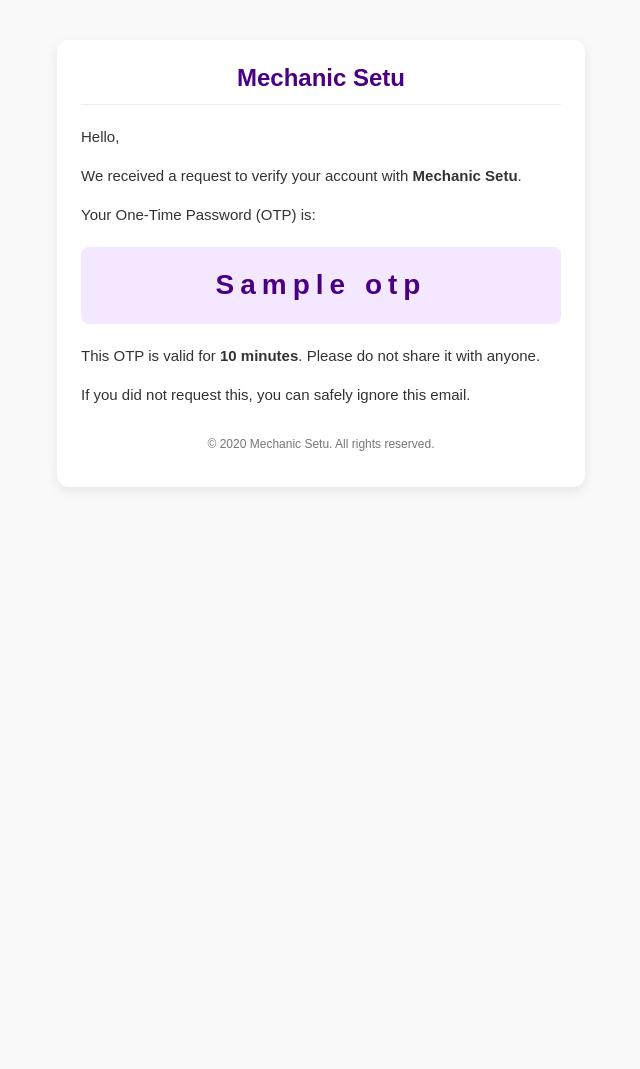
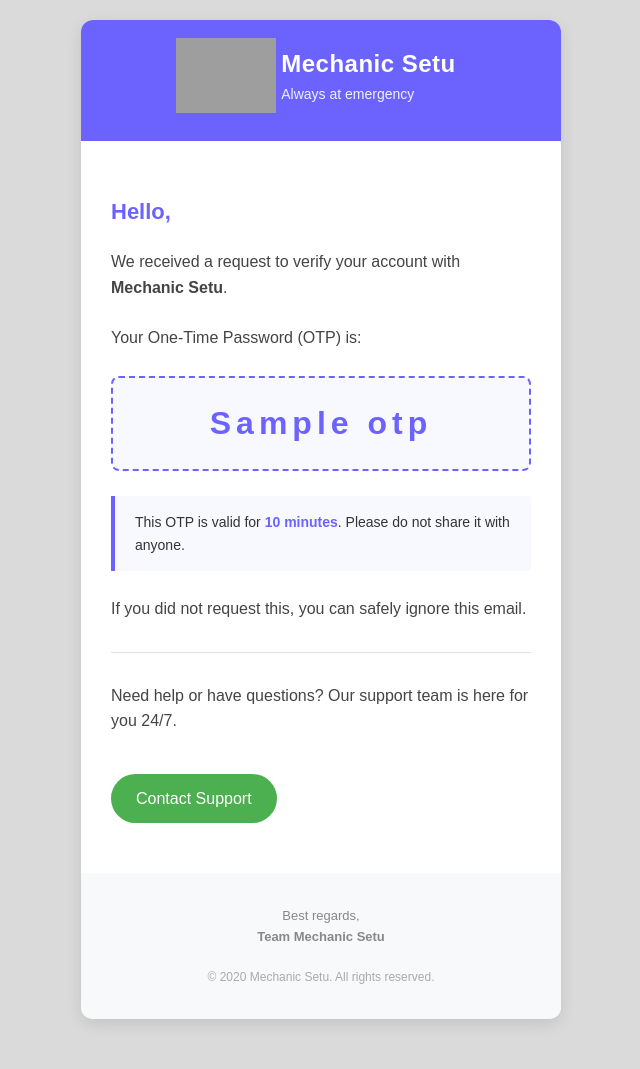
Before and after one commit to Dhruv9512/Mechanic-Setu, a Django app: template users/templates/Otp_Verification.html in a window 1280 px wide. Shown: the whole page, without its empty margins (319-959 px from the left). Before the commit the page ends 489 px from the top, so only its background shows below. Run offline with Django 5.2, Linux system fonts and the light colour scheme; the template is opened without the code that fills it: most values are stand-ins (such as "Sample title", 1, 10 or a date in 2020); parts of the project's set-up code (start-up, migrations or seed data) failed here and were passed over; grey boxes are pictures that could not be loaded.

Commit message:
email design get improve

```diff
--- a/users/templates/Otp_Verification.html
+++ b/users/templates/Otp_Verification.html
@@ -1,97 +1,66 @@
 <!DOCTYPE html>
 <html lang="en">
 <head>
-  <meta charset="UTF-8" />
-  <meta name="viewport" content="width=device-width, initial-scale=1.0"/>
-  <title>OTP Verification - Mechanic Setu</title>
-  <style>
-    body {
-      background-color: #f9f9f9;
-      font-family: Arial, sans-serif;
-      margin: 0;
-      padding: 0;
-    }
-    .container {
-      max-width: 480px;
-      margin: 40px auto;
-      background: #ffffff;
-      border-radius: 12px;
-      padding: 24px;
-      box-shadow: 0px 4px 12px rgba(0,0,0,0.08);
-    }
-    .brand {
-      text-align: center;
-      padding-bottom: 12px;
-      border-bottom: 1px solid #eee;
-      margin-bottom: 20px;
-    }
-    .brand h1 {
-      font-size: 24px;
-      margin: 0;
-      color: #4b0082; /* Purple theme */
-    }
-    .otp-box {
-      text-align: center;
-      background: #f3e8ff;
-      color: #4b0082;
-      font-size: 28px;
-      font-weight: bold;
-      letter-spacing: 6px;
-      padding: 16px;
-      border-radius: 8px;
-      margin: 20px 0;
-    }
-    .content {
-      font-size: 15px;
-      color: #333;
-      line-height: 1.6;
-    }
-    .footer {
-      margin-top: 30px;
-      font-size: 12px;
-      color: #777;
-      text-align: center;
-    }
-    .btn {
-      display: inline-block;
-      background: #4b0082;
-      color: #fff !important;
-      padding: 12px 20px;
-      border-radius: 6px;
-      text-decoration: none;
-      font-weight: bold;
-      margin-top: 10px;
-    }
-    @media (max-width: 600px) {
-      .container {
-        margin: 20px;
-        padding: 16px;
-      }
-      .otp-box {
-        font-size: 22px;
-        letter-spacing: 4px;
-      }
-    }
-  </style>
+    <meta charset="UTF-8">
+    <meta name="viewport" content="width=device-width, initial-scale=1.0">
+    <title>OTP Verification</title>
 </head>
-<body>
-  <div class="container">
-    <div class="brand">
-      <h1>Mechanic Setu</h1>
+<body style="margin: 0; padding: 0; font-family: Arial, sans-serif; background-color: #dadada; color: #333333; line-height: 1.6;">
+    <div style="max-width: 1000px; margin: 0 auto; padding: 20px;">
+        <!-- OTP Verification Template -->
+       <div style="width: 100%; max-width: 480px; background: white; border-radius: 12px; overflow: hidden; box-shadow: 0 5px 15px rgba(0, 0, 0, 0.1); margin: 0 auto 30px;">
+            <div style="width: 100%;">
+                <div style="background: #6c63ff; padding: 25px 30px; text-align: center; color: #ffffff; position: relative;">
+                    <div style="display: table; margin: 0 auto; margin-bottom: 10px;">
+                        <div style="display: table-cell; vertical-align: middle; padding-right: 15px;">
+                            <div style="background-color: #ffffff55; border-radius: 12px; display: flex;
+  align-items: center;
+  justify-content: center;
+  ">
+                                <img src="https://mechanicsetu.netlify.app/ms.png" style="width: 100px; height: auto; margin: -10px;" alt="Mechanic Setu Logo">
+                            </div>
+                        </div>
+                        <div style="display: table-cell; vertical-align: middle; text-align: left;">
+                            <div style="font-size: 24px; font-weight: 700; letter-spacing: 0.5px;">Mechanic Setu</div>
+                            <div style="font-size: 14px; opacity: 0.9; font-weight: 300;">Always at emergency</div>
+                        </div>
+                    </div>
+                </div>
+
+
+
+                <div style="padding: 35px 30px;">
+                    <h2 style="color: #6c63ff; font-size: 22px; font-weight: 600; margin-bottom: 20px;">Hello,</h2>
+
+                    <p style="margin-bottom: 25px; font-size: 16px; color: #444444;">We received a request to verify your account with <strong>Mechanic Setu</strong>.</p>
+
+                    <p style="margin-bottom: 25px; font-size: 16px; color: #444444;">Your One-Time Password (OTP) is:</p>
+
+                    <div style="background-color: #f8f9ff; border: 2px dashed #6c63ff; padding: 20px; margin: 25px 0; border-radius: 8px; text-align: center;">
+                        <div style="font-size: 32px; font-weight: 700; color: #6c63ff; letter-spacing: 5px;">{{ otp }}</div>
+                    </div>
+
+                    <div style="background-color: #f8f9ff; border-left: 4px solid #6c63ff; padding: 15px 20px; margin: 25px 0; border-radius: 0 4px 4px 0;">
+                        <p style="margin: 0; font-size: 14px;">This OTP is valid for <strong style="color: #6c63ff;">10 minutes</strong>. Please do not share it with anyone.</p>
+                    </div>
+
+                    <p style="margin-bottom: 25px; font-size: 16px; color: #444444;">If you did not request this, you can safely ignore this email.</p>
+
+                    <div style="height: 1px; background: #e0e0e0; margin: 30px 0;"></div>
+
+                    <p style="margin-bottom: 25px; font-size: 16px; color: #444444;">Need help or have questions? Our support team is here for you 24/7.</p>
+                    <a href="#" style="display: inline-block; background: #4caf50; color: #ffffff; text-decoration: none; padding: 12px 25px; border-radius: 30px; font-weight: 500; margin: 15px 0;">Contact Support</a>
+                </div>
+
+                <div style="padding: 20px 30px; text-align: center; background: #f8f9fa; color: #888888; font-size: 13px;">
+                    <p>Best regards,<br><strong>Team Mechanic Setu</strong></p>
+
+                    <p style="margin-top: 20px; font-size: 12px; color: #aaaaaa;">
+                        © {{ year }} Mechanic Setu. All rights reserved.
+                    </p>
+                </div>
+            </div>
+        </div>
     </div>
-    <div class="content">
-      <p>Hello,</p>
-      <p>We received a request to verify your account with <strong>Mechanic Setu</strong>.</p>
-      <p>Your One-Time Password (OTP) is:</p>
-      <div class="otp-box">
-        {{ otp }}
-      </div>
-      <p>This OTP is valid for <strong>10 minutes</strong>. Please do not share it with anyone.</p>
-      <p>If you did not request this, you can safely ignore this email.</p>
-    </div>
-    <div class="footer">
-      <p>&copy; {{ now|date:"Y" }} Mechanic Setu. All rights reserved.</p>
-    </div>
-  </div>
 </body>
 </html>
```
Also changed, not shown: users/templates/Login_Successful.html (+43 -42 lines).
